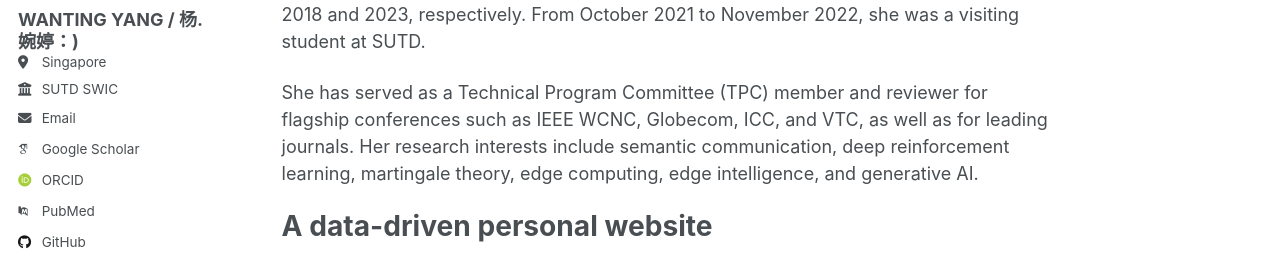
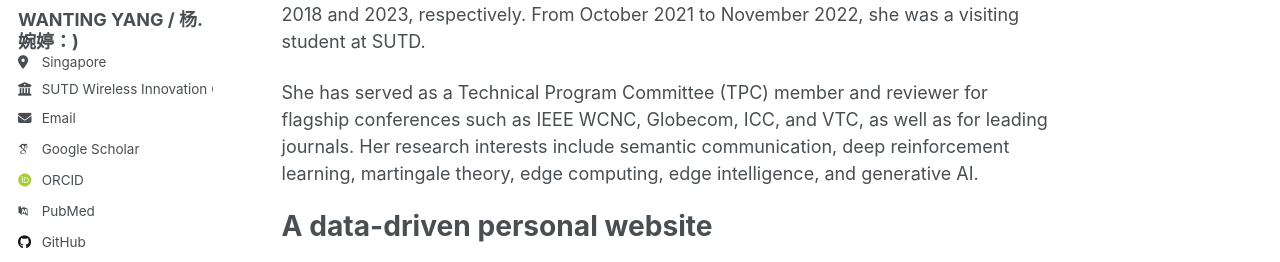
Before and after one commit to wty2011jl/wty2011jl.github.io, a Jekyll site: the page built from _pages/about.md, in a window 1280 px wide. Shown: the part 275-537 px from the top of the page. Built offline with Jekyll 4.4.1, drawn with Linux system fonts in a browser that asks for light colours; some web fonts are replaced; a script that is not in the unit is left out.

Commit message:
Update _config.yml

```diff
--- a/_config.yml
+++ b/_config.yml
@@ -27,7 +27,7 @@ author:
   pronouns         : # example: "she/her"
   #bio              : "Short biography for the left-hand sidebar"
   location         : "Singapore"
-  employer         : "SUTD SWIC"
+  employer         : "SUTD Wireless Innovation Centre"
   uri              : # URL
   email            : "wanting_yang@sutd.edu.sg"
 
```
